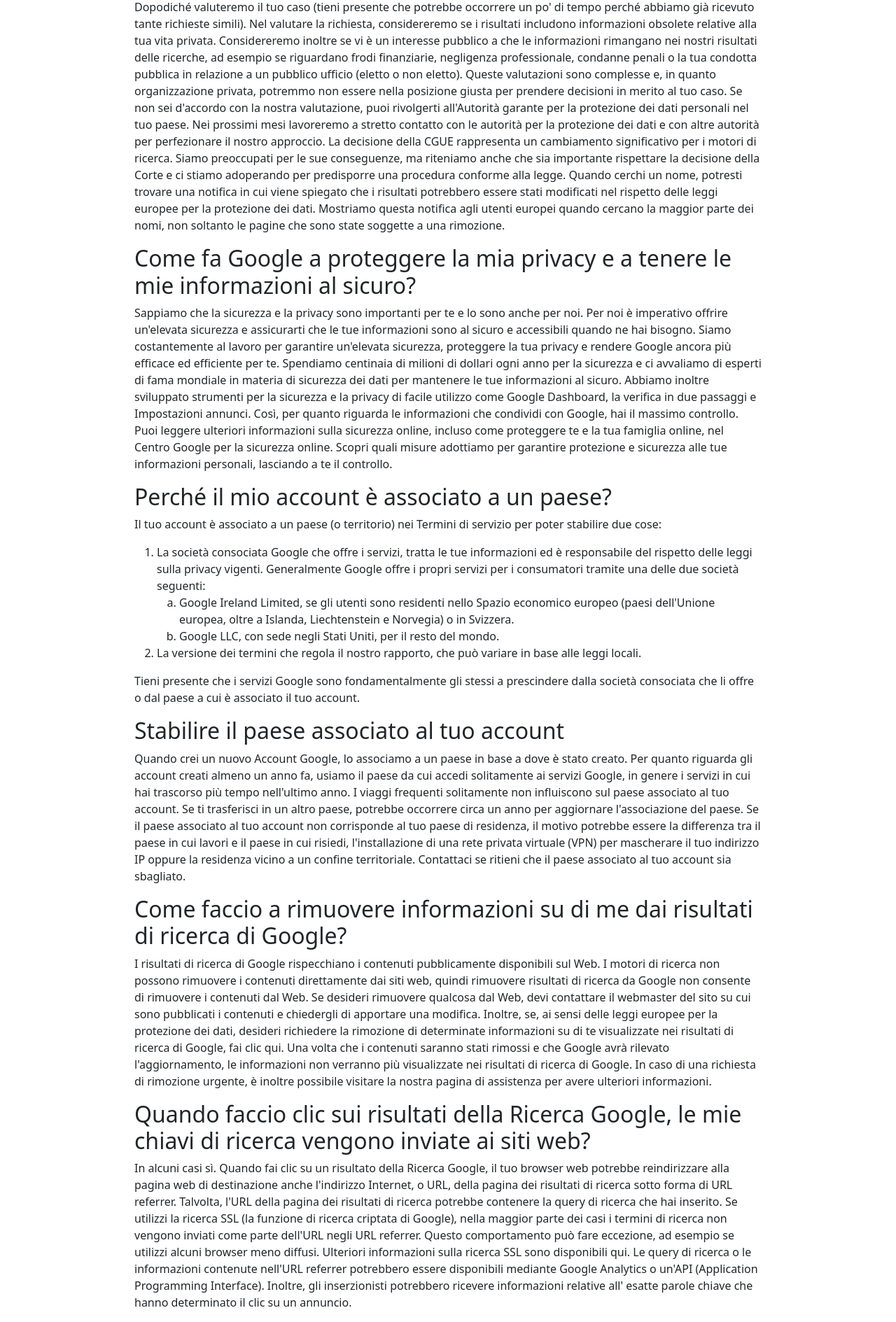
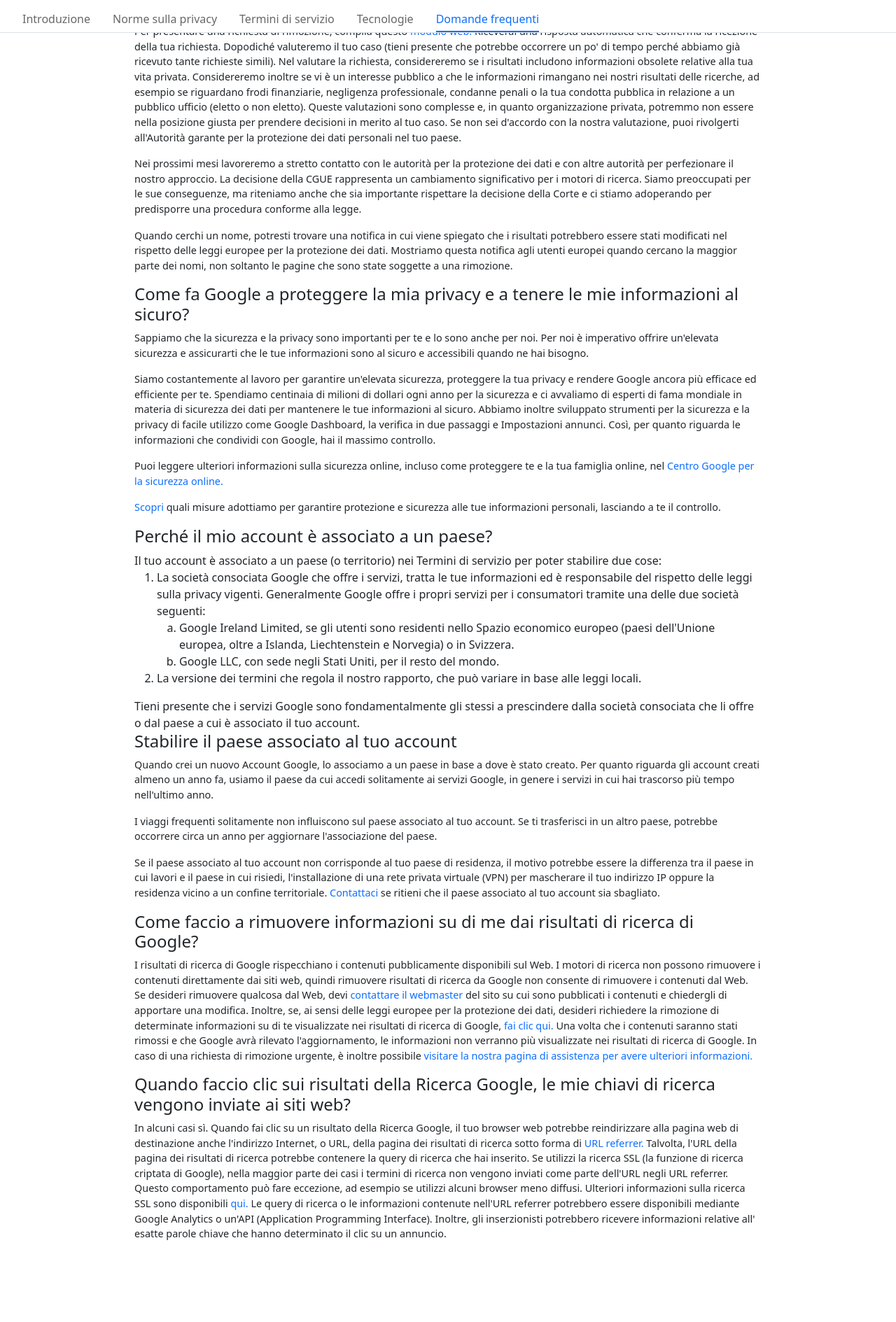
Before and after one commit to Alessio1921/php-google-faq, a PHP site: page / in a window 1280 px wide. Shown: the part 317-2206 px from the top of the page at 70% size. After the commit the page ends 2089 px from the top, so only its background shows below. Run offline with PHP 8.4, Linux system fonts and the light colour scheme.

Commit message:
added header

```diff
--- a/css/style.css
+++ b/css/style.css
@@ -1,4 +1,30 @@
-body{
+main{
   width: 70%;
   margin: 0 auto;
+  margin-top: 8%;
+
 }
+header{
+  padding-left: 2rem;
+  padding-top: 1rem;
+  color: rgb(103, 103, 103);
+  position: fixed;
+  top: 0;
+  background-color: white;
+  width: 100%;
+}
+header span{
+  font-size: 1.3rem;
+
+}
+p{
+  font-size: .9rem;
+}
+a{
+  text-decoration: none;
+}
+header .nav-link{
+  color: rgb(103, 103, 103);
+  padding: 0 0 .3rem 0;
+  margin-right: 2rem;
+}
--- a/index.php
+++ b/index.php
@@ -2,55 +2,64 @@
 $faq=[
   [
     "question" => "Come state implementando la recente decisione della Corte di giustizia dell'Unione europea (CGUE) relativa al diritto all'oblio?",
-    "answer" => "La recente decisione della Corte di giustizia dell'Unione europea ha profonde conseguenze per i motori di ricerca in Europa. La Corte ha stabilito che alcuni utenti hanno il diritto di chiedere ai motori di ricerca come Google di rimuovere risultati relativi a chiavi di ricerca che includono il proprio nome. Per poter essere rimossi, i risultati visualizzati devono essere inadeguati, irrilevanti o non più rilevanti, o eccessivi.
+    "answer" => "<p>La recente <a href='#'> decisione della Corte di giustizia dell'Unione europea </a> ha profonde conseguenze per i motori di ricerca in Europa. La Corte ha stabilito che alcuni utenti hanno il diritto di chiedere ai motori di ricerca come Google di rimuovere risultati relativi a chiavi di ricerca che includono il proprio nome. Per poter essere rimossi, i risultati visualizzati devono essere inadeguati, irrilevanti o non più rilevanti, o eccessivi. </p>
 
-    Da quando questa decisione è stata pubblicata il 13 maggio 2014, abbiamo lavorato incessantemente per uniformarci a essa. Si tratta di una procedura complessa perché dobbiamo valutare ogni singola richiesta e effettuare un bilanciamento tra il diritto dell'individuo a controllare i suoi dati personali ed il diritto di tutti di conoscere e distribuire le informazioni.
+    <p>Da quando questa decisione è stata pubblicata il 13 maggio 2014, abbiamo lavorato incessantemente per uniformarci a essa. Si tratta di una procedura complessa perché dobbiamo valutare ogni singola richiesta e effettuare un bilanciamento tra il diritto dell'individuo a controllare i suoi dati personali ed il diritto di tutti di conoscere e distribuire le informazioni.<p>
 
-    Per presentare una richiesta di rimozione, compila questo modulo web. Riceverai una risposta automatica che conferma la ricezione della tua richiesta. Dopodiché valuteremo il tuo caso (tieni presente che potrebbe occorrere un po' di tempo perché abbiamo già ricevuto tante richieste simili). Nel valutare la richiesta, considereremo se i risultati includono informazioni obsolete relative alla tua vita privata. Considereremo inoltre se vi è un interesse pubblico a che le informazioni rimangano nei nostri risultati delle ricerche, ad esempio se riguardano frodi finanziarie, negligenza professionale, condanne penali o la tua condotta pubblica in relazione a un pubblico ufficio (eletto o non eletto). Queste valutazioni sono complesse e, in quanto organizzazione privata, potremmo non essere nella posizione giusta per prendere decisioni in merito al tuo caso. Se non sei d'accordo con la nostra valutazione, puoi rivolgerti all'Autorità garante per la protezione dei dati personali nel tuo paese.
+    <p>Per presentare una richiesta di rimozione, compila questo <a href='#'>modulo web.</a> Riceverai una risposta automatica che conferma la ricezione della tua richiesta. Dopodiché valuteremo il tuo caso (tieni presente che potrebbe occorrere un po' di tempo perché abbiamo già ricevuto tante richieste simili). Nel valutare la richiesta, considereremo se i risultati includono informazioni obsolete relative alla tua vita privata. Considereremo inoltre se vi è un interesse pubblico a che le informazioni rimangano nei nostri risultati delle ricerche, ad esempio se riguardano frodi finanziarie, negligenza professionale, condanne penali o la tua condotta pubblica in relazione a un pubblico ufficio (eletto o non eletto). Queste valutazioni sono complesse e, in quanto organizzazione privata, potremmo non essere nella posizione giusta per prendere decisioni in merito al tuo caso. Se non sei d'accordo con la nostra valutazione, puoi rivolgerti all'Autorità garante per la protezione dei dati personali nel tuo paese.</p>
 
-    Nei prossimi mesi lavoreremo a stretto contatto con le autorità per la protezione dei dati e con altre autorità per perfezionare il nostro approccio. La decisione della CGUE rappresenta un cambiamento significativo per i motori di ricerca. Siamo preoccupati per le sue conseguenze, ma riteniamo anche che sia importante rispettare la decisione della Corte e ci stiamo adoperando per predisporre una procedura conforme alla legge.
+    <p>Nei prossimi mesi lavoreremo a stretto contatto con le autorità per la protezione dei dati e con altre autorità per perfezionare il nostro approccio. La decisione della CGUE rappresenta un cambiamento significativo per i motori di ricerca. Siamo preoccupati per le sue conseguenze, ma riteniamo anche che sia importante rispettare la decisione della Corte e ci stiamo adoperando per predisporre una procedura conforme alla legge.</p>
 
-    Quando cerchi un nome, potresti trovare una notifica in cui viene spiegato che i risultati potrebbero essere stati modificati nel rispetto delle leggi europee per la protezione dei dati. Mostriamo questa notifica agli utenti europei quando cercano la maggior parte dei nomi, non soltanto le pagine che sono state soggette a una rimozione."
+    <p>Quando cerchi un nome, potresti trovare una notifica in cui viene spiegato che i risultati potrebbero essere stati modificati nel rispetto delle leggi europee per la protezione dei dati. Mostriamo questa notifica agli utenti europei quando cercano la maggior parte dei nomi, non soltanto le pagine che sono state soggette a una rimozione.</p>"
   ],
   [
     "question" => "Come fa Google a proteggere la mia privacy e a tenere le mie informazioni al sicuro?",
-    "answer" => "Sappiamo che la sicurezza e la privacy sono importanti per te e lo sono anche per noi. Per noi è imperativo offrire un'elevata sicurezza e assicurarti che le tue informazioni sono al sicuro e accessibili quando ne hai bisogno.
+    "answer" => "<p>Sappiamo che la sicurezza e la privacy sono importanti per te e lo sono anche per noi. Per noi è imperativo offrire un'elevata sicurezza e assicurarti che le tue informazioni sono al sicuro e accessibili quando ne hai bisogno.</p>
 
-    Siamo costantemente al lavoro per garantire un'elevata sicurezza, proteggere la tua privacy e rendere Google ancora più efficace ed efficiente per te. Spendiamo centinaia di milioni di dollari ogni anno per la sicurezza e ci avvaliamo di esperti di fama mondiale in materia di sicurezza dei dati per mantenere le tue informazioni al sicuro. Abbiamo inoltre sviluppato strumenti per la sicurezza e la privacy di facile utilizzo come Google Dashboard, la verifica in due passaggi e Impostazioni annunci. Così, per quanto riguarda le informazioni che condividi con Google, hai il massimo controllo.
+    <p>Siamo costantemente al lavoro per garantire un'elevata sicurezza, proteggere la tua privacy e rendere Google ancora più efficace ed efficiente per te. Spendiamo centinaia di milioni di dollari ogni anno per la sicurezza e ci avvaliamo di esperti di fama mondiale in materia di sicurezza dei dati per mantenere le tue informazioni al sicuro. Abbiamo inoltre sviluppato strumenti per la sicurezza e la privacy di facile utilizzo come Google Dashboard, la verifica in due passaggi e Impostazioni annunci. Così, per quanto riguarda le informazioni che condividi con Google, hai il massimo controllo.</p>
 
-    Puoi leggere ulteriori informazioni sulla sicurezza online, incluso come proteggere te e la tua famiglia online, nel Centro Google per la sicurezza online.
+    <p>Puoi leggere ulteriori informazioni sulla sicurezza online, incluso come proteggere te e la tua famiglia online, nel <a href='#'>Centro Google per la sicurezza online.</a></p>
 
-    Scopri quali misure adottiamo per garantire protezione e sicurezza alle tue informazioni personali, lasciando a te il controllo.
+    <p><a href='#'>Scopri</a> quali misure adottiamo per garantire protezione e sicurezza alle tue informazioni personali, lasciando a te il controllo.</p>
 
     "
   ],
   [
     "question" => "Perché il mio account è associato a un paese?",
-    "answer" => "Il tuo account è associato a un paese (o territorio) nei Termini di servizio per poter stabilire due cose:",
-      "first" => ["title"=>"La società consociata Google che offre i servizi, tratta le tue informazioni ed è responsabile del rispetto delle leggi sulla privacy vigenti. Generalmente Google offre i propri servizi per i consumatori tramite una delle due società seguenti:",
-        "a"=>"Google Ireland Limited, se gli utenti sono residenti nello Spazio economico europeo (paesi dell'Unione europea, oltre a Islanda, Liechtenstein e Norvegia) o in Svizzera.",
-        "b"=>"Google LLC, con sede negli Stati Uniti, per il resto del mondo."],
-      "second"=>["title"=>"La versione dei termini che regola il nostro rapporto, che può variare in base alle leggi locali."],
-      "text"=>"Tieni presente che i servizi Google sono fondamentalmente gli stessi a prescindere dalla società consociata che li offre o dal paese a cui è associato il tuo account."
+    "answer" => "Il tuo account è associato a un paese (o territorio) nei Termini di servizio per poter stabilire due cose:
+      <ol>
+        <li>
+        La società consociata Google che offre i servizi, tratta le tue informazioni ed è responsabile del rispetto delle leggi sulla privacy vigenti. Generalmente Google offre i propri servizi per i consumatori tramite una delle due società seguenti:
+          <ol type='a'>
+            <li>
+            Google Ireland Limited, se gli utenti sono residenti nello Spazio economico europeo (paesi dell'Unione europea, oltre a Islanda, Liechtenstein e Norvegia) o in Svizzera.
+            </li>
+            <li>
+            Google LLC, con sede negli Stati Uniti, per il resto del mondo.
+            </li>
+          </ol>
+        </li>
+        <li>La versione dei termini che regola il nostro rapporto, che può variare in base alle leggi locali.</li>
+      </ol>
+      Tieni presente che i servizi Google sono fondamentalmente gli stessi a prescindere dalla società consociata che li offre o dal paese a cui è associato il tuo account."
   ],
   [
     "question" => "Stabilire il paese associato al tuo account",
-    "answer" => "Quando crei un nuovo Account Google, lo associamo a un paese in base a dove è stato creato. Per quanto riguarda gli account creati almeno un anno fa, usiamo il paese da cui accedi solitamente ai servizi Google, in genere i servizi in cui hai trascorso più tempo nell'ultimo anno.
+    "answer" => "<p>Quando crei un nuovo Account Google, lo associamo a un paese in base a dove è stato creato. Per quanto riguarda gli account creati almeno un anno fa, usiamo il paese da cui accedi solitamente ai servizi Google, in genere i servizi in cui hai trascorso più tempo nell'ultimo anno.</p>
 
-    I viaggi frequenti solitamente non influiscono sul paese associato al tuo account. Se ti trasferisci in un altro paese, potrebbe occorrere circa un anno per aggiornare l'associazione del paese.
+    <p>I viaggi frequenti solitamente non influiscono sul paese associato al tuo account. Se ti trasferisci in un altro paese, potrebbe occorrere circa un anno per aggiornare l'associazione del paese.</p>
 
-    Se il paese associato al tuo account non corrisponde al tuo paese di residenza, il motivo potrebbe essere la differenza tra il paese in cui lavori e il paese in cui risiedi, l'installazione di una rete privata virtuale (VPN) per mascherare il tuo indirizzo IP oppure la residenza vicino a un confine territoriale. Contattaci se ritieni che il paese associato al tuo account sia sbagliato."
+    <p>Se il paese associato al tuo account non corrisponde al tuo paese di residenza, il motivo potrebbe essere la differenza tra il paese in cui lavori e il paese in cui risiedi, l'installazione di una rete privata virtuale (VPN) per mascherare il tuo indirizzo IP oppure la residenza vicino a un confine territoriale. <a href='#'>Contattaci</a> se ritieni che il paese associato al tuo account sia sbagliato.</p>"
   ],
   [
     "question" => "Come faccio a rimuovere informazioni su di me dai risultati di ricerca di Google?",
-    "answer" => "I risultati di ricerca di Google rispecchiano i contenuti pubblicamente disponibili sul Web. I motori di ricerca non possono rimuovere i contenuti direttamente dai siti web, quindi rimuovere risultati di ricerca da Google non consente di rimuovere i contenuti dal Web. Se desideri rimuovere qualcosa dal Web, devi contattare il webmaster del sito su cui sono pubblicati i contenuti e chiedergli di apportare una modifica. Inoltre, se, ai sensi delle leggi europee per la protezione dei dati, desideri richiedere la rimozione di determinate informazioni su di te visualizzate nei risultati di ricerca di Google, fai clic qui. Una volta che i contenuti saranno stati rimossi e che Google avrà rilevato l'aggiornamento, le informazioni non verranno più visualizzate nei risultati di ricerca di Google. In caso di una richiesta di rimozione urgente, è inoltre possibile visitare la nostra pagina di assistenza per avere ulteriori informazioni."
+    "answer" => "<p>I risultati di ricerca di Google rispecchiano i contenuti pubblicamente disponibili sul Web. I motori di ricerca non possono rimuovere i contenuti direttamente dai siti web, quindi rimuovere risultati di ricerca da Google non consente di rimuovere i contenuti dal Web. Se desideri rimuovere qualcosa dal Web, devi <a href='#'> contattare il webmaster</a> del sito su cui sono pubblicati i contenuti e chiedergli di apportare una modifica. Inoltre, se, ai sensi delle leggi europee per la protezione dei dati, desideri richiedere la rimozione di determinate informazioni su di te visualizzate nei risultati di ricerca di Google,<a href='#'> fai clic qui.</a> Una volta che i contenuti saranno stati rimossi e che Google avrà rilevato l'aggiornamento, le informazioni non verranno più visualizzate nei risultati di ricerca di Google. In caso di una richiesta di rimozione urgente, è inoltre possibile <a href='#'> visitare la nostra pagina di assistenza per avere ulteriori informazioni.<a/></p>"
   ],
   [
     "question" => "Quando faccio clic sui risultati della Ricerca Google, le mie chiavi di ricerca vengono inviate ai siti web?",
-    "answer" => "In alcuni casi sì. Quando fai clic su un risultato della Ricerca Google, il tuo browser web potrebbe reindirizzare alla pagina web di destinazione anche l'indirizzo Internet, o URL, della pagina dei risultati di ricerca sotto forma di URL referrer. Talvolta, l'URL della pagina dei risultati di ricerca potrebbe contenere la query di ricerca che hai inserito. Se utilizzi la ricerca SSL (la funzione di ricerca criptata di Google), nella maggior parte dei casi i termini di ricerca non vengono inviati come parte dell'URL negli URL referrer. Questo comportamento può fare eccezione, ad esempio se utilizzi alcuni browser meno diffusi. Ulteriori informazioni sulla ricerca SSL sono disponibili qui. Le query di ricerca o le informazioni contenute nell'URL referrer potrebbero essere disponibili mediante Google Analytics o un'API (Application Programming Interface). Inoltre, gli inserzionisti potrebbero ricevere informazioni relative all' esatte parole chiave che hanno determinato il clic su un annuncio."
+    "answer" => "<p>In alcuni casi sì. Quando fai clic su un risultato della Ricerca Google, il tuo browser web potrebbe reindirizzare alla pagina web di destinazione anche l'indirizzo Internet, o URL, della pagina dei risultati di ricerca sotto forma di <a href='#'>URL referrer.</a> Talvolta, l'URL della pagina dei risultati di ricerca potrebbe contenere la query di ricerca che hai inserito. Se utilizzi la ricerca SSL (la funzione di ricerca criptata di Google), nella maggior parte dei casi i termini di ricerca non vengono inviati come parte dell'URL negli URL referrer. Questo comportamento può fare eccezione, ad esempio se utilizzi alcuni browser meno diffusi. Ulteriori informazioni sulla ricerca SSL sono disponibili <a href='#'>qui.</a> Le query di ricerca o le informazioni contenute nell'URL referrer potrebbero essere disponibili mediante Google Analytics o un'API (Application Programming Interface). Inoltre, gli inserzionisti potrebbero ricevere informazioni relative all' esatte parole chiave che hanno determinato il clic su un annuncio.</p>"
   ]
 ];
-$parte=$faq[2]["second"];
 
 ?>
 <!DOCTYPE html>
@@ -64,31 +73,41 @@ $parte=$faq[2]["second"];
     <title>PHP Google FAQ</title>
   </head>
   <body>
-    <?php
-      foreach ($faq as $key => $value) {
-    ?>
-    <h2><?php echo $value["question"]?></h2>
-    <p><?php echo $value["answer"]?></p>
-    <?php if (array_key_exists("first",$value) ) { ?>
-      <p>
-        <ol>
-          <li>
-            <?php echo $value["first"]["title"]?>
-            <ol type="a">
-              <li>
-              <?php echo $value["first"]["a"]?>
-              </li>
-              <li>
-              <?php echo $value["first"]["b"]?>
-              </li>
-            </ol>
-          </li>
-          <li><?php echo $value["second"]["title"]?></li>
-        </ol>
-        <?php echo $value["text"]?>
-      </p>
+    <header class="border-bottom">
+      <ul class="nav nav-pills mb-3" id="pills-tab" role="tablist">
+        <li class="nav-item" role="presentation">
+          <img src="https://www.gstatic.com/images/branding/googlelogo/svg/googlelogo_clr_74x24px.svg" alt="Google logo">
+          <span>Privacy e termini</span>
+        </li>
+      </ul>
+      <div class="tab-content" id="pills-tabContent">
+      <ul class="nav p-0">
+        <li class="nav-item">
+          <a class="nav-link" href="#">Introduzione</a>
+        </li>
+        <li class="nav-item">
+          <a class="nav-link" href="#">Norme sulla privacy</a>
+        </li>
+        <li class="nav-item">
+          <a class="nav-link" href="#">Termini di servizio</a>
+        </li>
+        <li class="nav-item">
+          <a class="nav-link" href="#">Tecnologie</a>
+        </li>
+        <li class="nav-item">
+          <a class="nav-link active text-primary border-bottom border-primary border-2" href="#">Domande frequenti</a>
+        </li>
+      </ul>
+      </div>
+    </header>
+    <main>
+      <?php
+        foreach ($faq as $key => $value) {
+      ?>
+        <h4><?php echo $value["question"]?></h4>
+        <div><?php echo $value["answer"]?></div>
 
-    <?php } ?>
-    <?php }?>
+      <?php }?>
+    </main>
   </body>
 </html>
```
